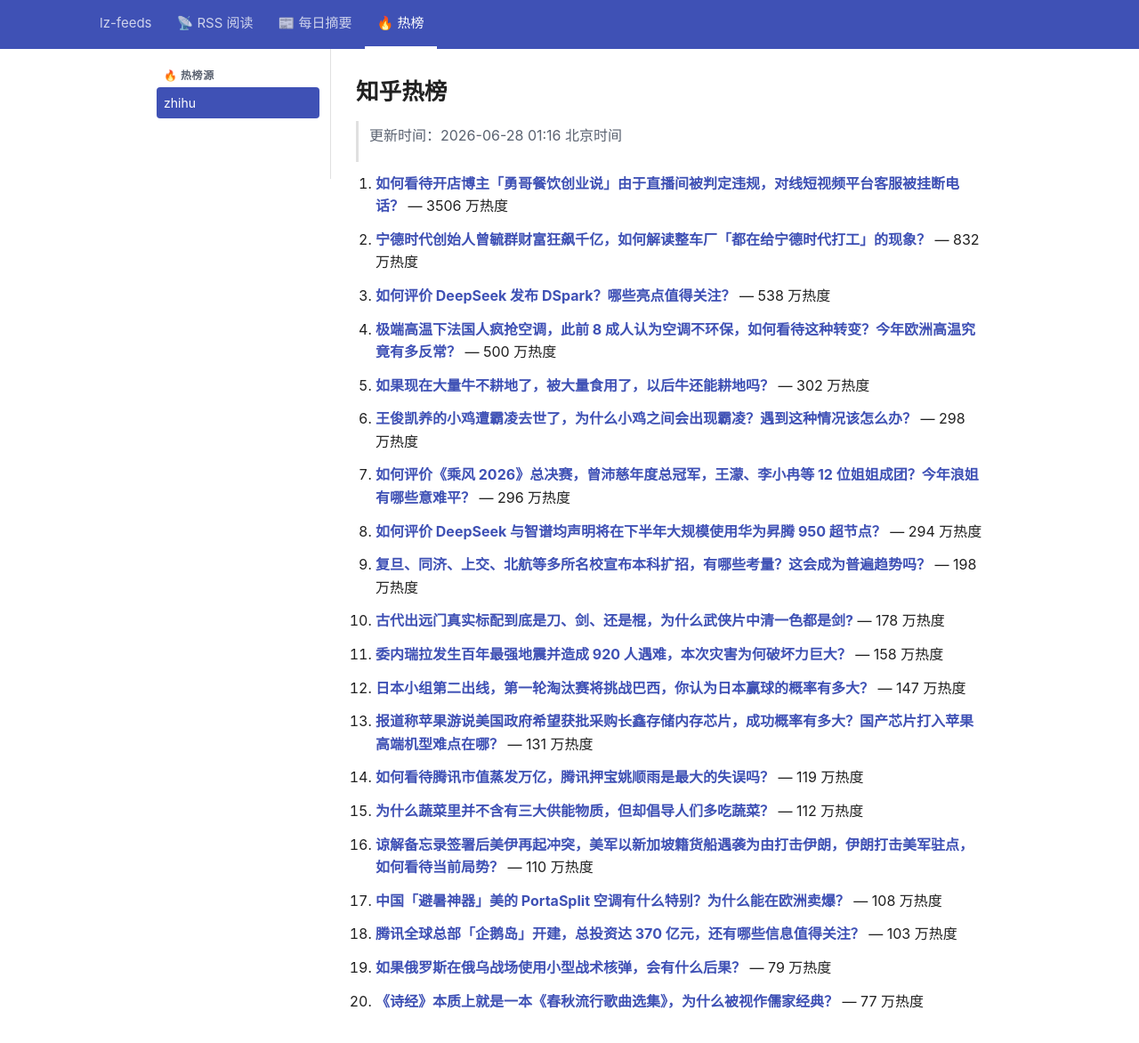
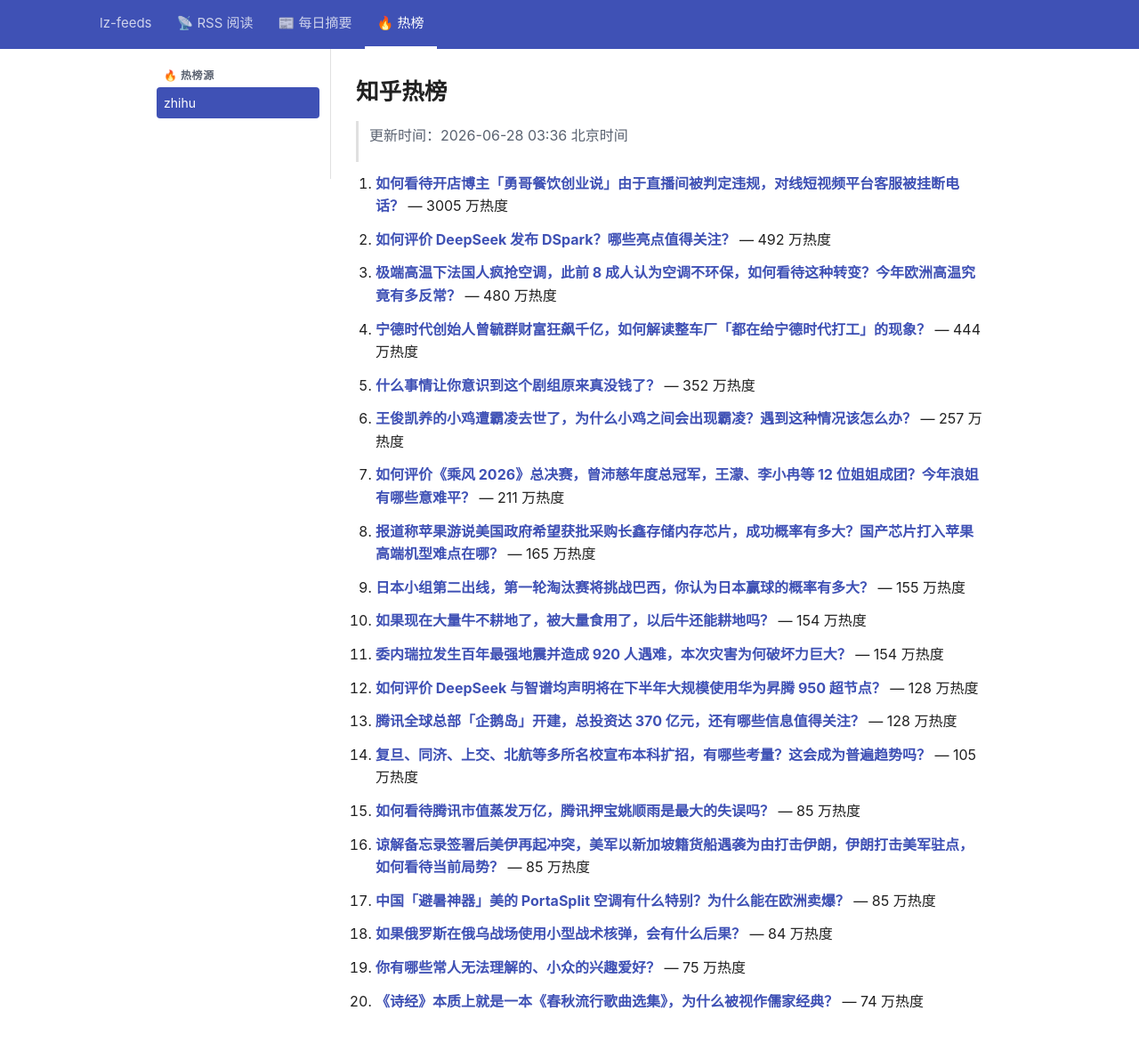
Before and after one commit to lizhang0101/lz-feeds, a Jekyll site: the page built from _hotlist/zhihu.md, in a window 1280 px wide and 1202 px high. Shown: the top 1172 px of the window at 89% size. Built offline with Jekyll 4.4.1, drawn with Linux system fonts in a browser that asks for light colours.

Commit message:
hotlist: 2026-06-27T19:36Z

```diff
--- a/_hotlist/zhihu.md
+++ b/_hotlist/zhihu.md
@@ -1,48 +1,48 @@
 ---
-updated: 2026-06-28 01:16 北京时间
+updated: 2026-06-28 03:36 北京时间
 count: 20
 ---
 
 # 知乎热榜
 
-> 更新时间：2026-06-28 01:16 北京时间
+> 更新时间：2026-06-28 03:36 北京时间
 
-1. **[如何看待开店博主「勇哥餐饮创业说」由于直播间被判定违规，对线短视频平台客服被挂断电话？](https://www.zhihu.com/question/2054090943784133053)** — 3506 万热度
+1. **[如何看待开店博主「勇哥餐饮创业说」由于直播间被判定违规，对线短视频平台客服被挂断电话？](https://www.zhihu.com/question/2054090943784133053)** — 3005 万热度
 
-2. **[宁德时代创始人曾毓群财富狂飙千亿，如何解读整车厂「都在给宁德时代打工」的现象？](https://www.zhihu.com/question/2053712124153696318)** — 832 万热度
+2. **[如何评价 DeepSeek 发布 DSpark？哪些亮点值得关注？](https://www.zhihu.com/question/2054255700407055156)** — 492 万热度
 
-3. **[如何评价 DeepSeek 发布 DSpark？哪些亮点值得关注？](https://www.zhihu.com/question/2054255700407055156)** — 538 万热度
+3. **[极端高温下法国人疯抢空调，此前 8 成人认为空调不环保，如何看待这种转变？今年欧洲高温究竟有多反常？](https://www.zhihu.com/question/2054168303250007375)** — 480 万热度
 
-4. **[极端高温下法国人疯抢空调，此前 8 成人认为空调不环保，如何看待这种转变？今年欧洲高温究竟有多反常？](https://www.zhihu.com/question/2054168303250007375)** — 500 万热度
+4. **[宁德时代创始人曾毓群财富狂飙千亿，如何解读整车厂「都在给宁德时代打工」的现象？](https://www.zhihu.com/question/2053712124153696318)** — 444 万热度
 
-5. **[如果现在大量牛不耕地了，被大量食用了，以后牛还能耕地吗？](https://www.zhihu.com/question/2052472666637050066)** — 302 万热度
+5. **[什么事情让你意识到这个剧组原来真没钱了？](https://www.zhihu.com/question/300940530)** — 352 万热度
 
-6. **[王俊凯养的小鸡遭霸凌去世了，为什么小鸡之间会出现霸凌？遇到这种情况该怎么办？](https://www.zhihu.com/question/2053894059387610925)** — 298 万热度
+6. **[王俊凯养的小鸡遭霸凌去世了，为什么小鸡之间会出现霸凌？遇到这种情况该怎么办？](https://www.zhihu.com/question/2053894059387610925)** — 257 万热度
 
-7. **[如何评价《乘风 2026》总决赛，曾沛慈年度总冠军，王濛、李小冉等 12 位姐姐成团？今年浪姐有哪些意难平？](https://www.zhihu.com/question/2054306226012254359)** — 296 万热度
+7. **[如何评价《乘风 2026》总决赛，曾沛慈年度总冠军，王濛、李小冉等 12 位姐姐成团？今年浪姐有哪些意难平？](https://www.zhihu.com/question/2054306226012254359)** — 211 万热度
 
-8. **[如何评价 DeepSeek 与智谱均声明将在下半年大规模使用华为昇腾 950 超节点？](https://www.zhihu.com/question/2050591443664779181)** — 294 万热度
+8. **[报道称苹果游说美国政府希望获批采购长鑫存储内存芯片，成功概率有多大？国产芯片打入苹果高端机型难点在哪？](https://www.zhihu.com/question/2054233145457874875)** — 165 万热度
 
-9. **[复旦、同济、上交、北航等多所名校宣布本科扩招，有哪些考量？这会成为普遍趋势吗？](https://www.zhihu.com/question/2049979083467880201)** — 198 万热度
+9. **[日本小组第二出线，第一轮淘汰赛将挑战巴西，你认为日本赢球的概率有多大？](https://www.zhihu.com/question/2053776961428885843)** — 155 万热度
 
-10. **[古代出远门真实标配到底是刀、剑、还是棍，为什么武侠片中清一色都是剑?](https://www.zhihu.com/question/6293223778)** — 178 万热度
+10. **[如果现在大量牛不耕地了，被大量食用了，以后牛还能耕地吗？](https://www.zhihu.com/question/2052472666637050066)** — 154 万热度
 
-11. **[委内瑞拉发生百年最强地震并造成 920 人遇难，本次灾害为何破坏力巨大？](https://www.zhihu.com/question/2053778417024340082)** — 158 万热度
+11. **[委内瑞拉发生百年最强地震并造成 920 人遇难，本次灾害为何破坏力巨大？](https://www.zhihu.com/question/2053778417024340082)** — 154 万热度
 
-12. **[日本小组第二出线，第一轮淘汰赛将挑战巴西，你认为日本赢球的概率有多大？](https://www.zhihu.com/question/2053776961428885843)** — 147 万热度
+12. **[如何评价 DeepSeek 与智谱均声明将在下半年大规模使用华为昇腾 950 超节点？](https://www.zhihu.com/question/2050591443664779181)** — 128 万热度
 
-13. **[报道称苹果游说美国政府希望获批采购长鑫存储内存芯片，成功概率有多大？国产芯片打入苹果高端机型难点在哪？](https://www.zhihu.com/question/2054233145457874875)** — 131 万热度
+13. **[腾讯全球总部「企鹅岛」开建，总投资达 370 亿元，还有哪些信息值得关注？](https://www.zhihu.com/question/466045401)** — 128 万热度
 
-14. **[如何看待腾讯市值蒸发万亿，腾讯押宝姚顺雨是最大的失误吗？](https://www.zhihu.com/question/2053153048579594094)** — 119 万热度
+14. **[复旦、同济、上交、北航等多所名校宣布本科扩招，有哪些考量？这会成为普遍趋势吗？](https://www.zhihu.com/question/2049979083467880201)** — 105 万热度
 
-15. **[为什么蔬菜里并不含有三大供能物质，但却倡导人们多吃蔬菜？](https://www.zhihu.com/question/363302049)** — 112 万热度
+15. **[如何看待腾讯市值蒸发万亿，腾讯押宝姚顺雨是最大的失误吗？](https://www.zhihu.com/question/2053153048579594094)** — 85 万热度
 
-16. **[谅解备忘录签署后美伊再起冲突，美军以新加坡籍货船遇袭为由打击伊朗，伊朗打击美军驻点，如何看待当前局势？](https://www.zhihu.com/question/2054137162698957150)** — 110 万热度
+16. **[谅解备忘录签署后美伊再起冲突，美军以新加坡籍货船遇袭为由打击伊朗，伊朗打击美军驻点，如何看待当前局势？](https://www.zhihu.com/question/2054137162698957150)** — 85 万热度
 
-17. **[中国「避暑神器」美的 PortaSplit 空调有什么特别？为什么能在欧洲卖爆？](https://www.zhihu.com/question/2053913023874430201)** — 108 万热度
+17. **[中国「避暑神器」美的 PortaSplit 空调有什么特别？为什么能在欧洲卖爆？](https://www.zhihu.com/question/2053913023874430201)** — 85 万热度
 
-18. **[腾讯全球总部「企鹅岛」开建，总投资达 370 亿元，还有哪些信息值得关注？](https://www.zhihu.com/question/466045401)** — 103 万热度
+18. **[如果俄罗斯在俄乌战场使用小型战术核弹，会有什么后果？](https://www.zhihu.com/question/2053729226679902385)** — 84 万热度
 
-19. **[如果俄罗斯在俄乌战场使用小型战术核弹，会有什么后果？](https://www.zhihu.com/question/2053729226679902385)** — 79 万热度
+19. **[你有哪些常人无法理解的、小众的兴趣爱好？](https://www.zhihu.com/question/490839990)** — 75 万热度
 
-20. **[《诗经》本质上就是一本《春秋流行歌曲选集》，为什么被视作儒家经典？](https://www.zhihu.com/question/1896931501800679169)** — 77 万热度
+20. **[《诗经》本质上就是一本《春秋流行歌曲选集》，为什么被视作儒家经典？](https://www.zhihu.com/question/1896931501800679169)** — 74 万热度
```
